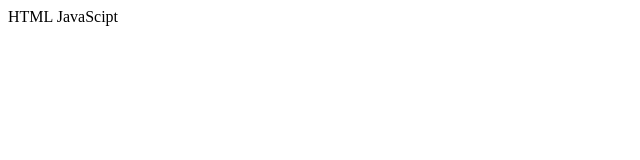
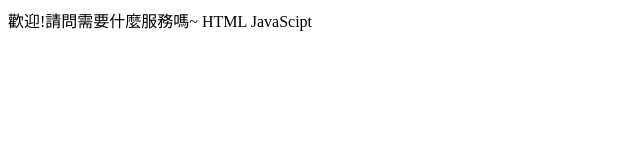
Before and after one commit to Jessieyin19/resume, a plain HTML site: page index.html in a window 1280 px wide. Shown: the whole page, without its empty margins (0-640 px from the left). Drawn offline with Linux system fonts and the light colour scheme.

Commit message:
Update index.html

```diff
--- a/index.html
+++ b/index.html
@@ -4,6 +4,7 @@
     <title>Jessie's resume</title>
   </head>
   <body>
+    歡迎!請問需要什麼服務嗎~
   </body>
 </html>
 
```
